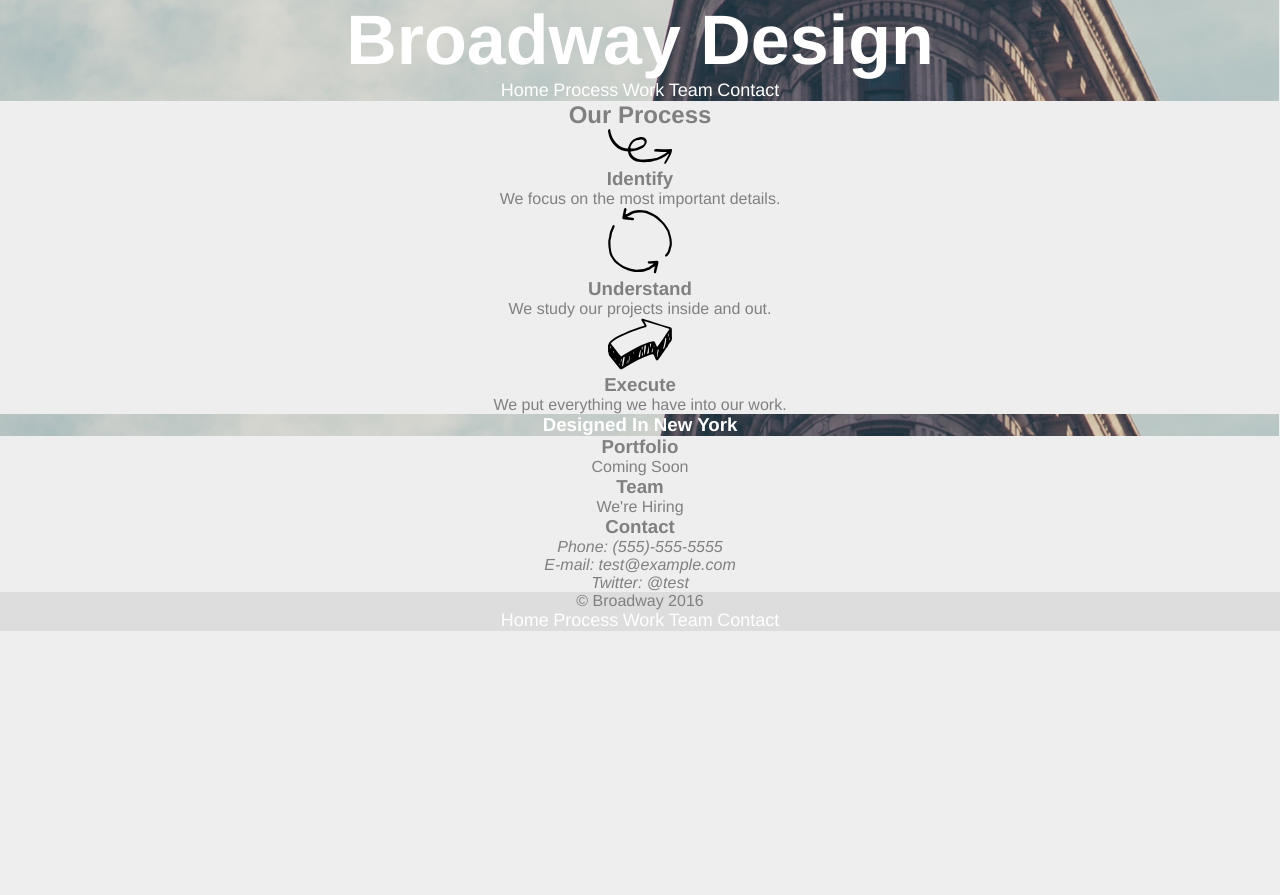
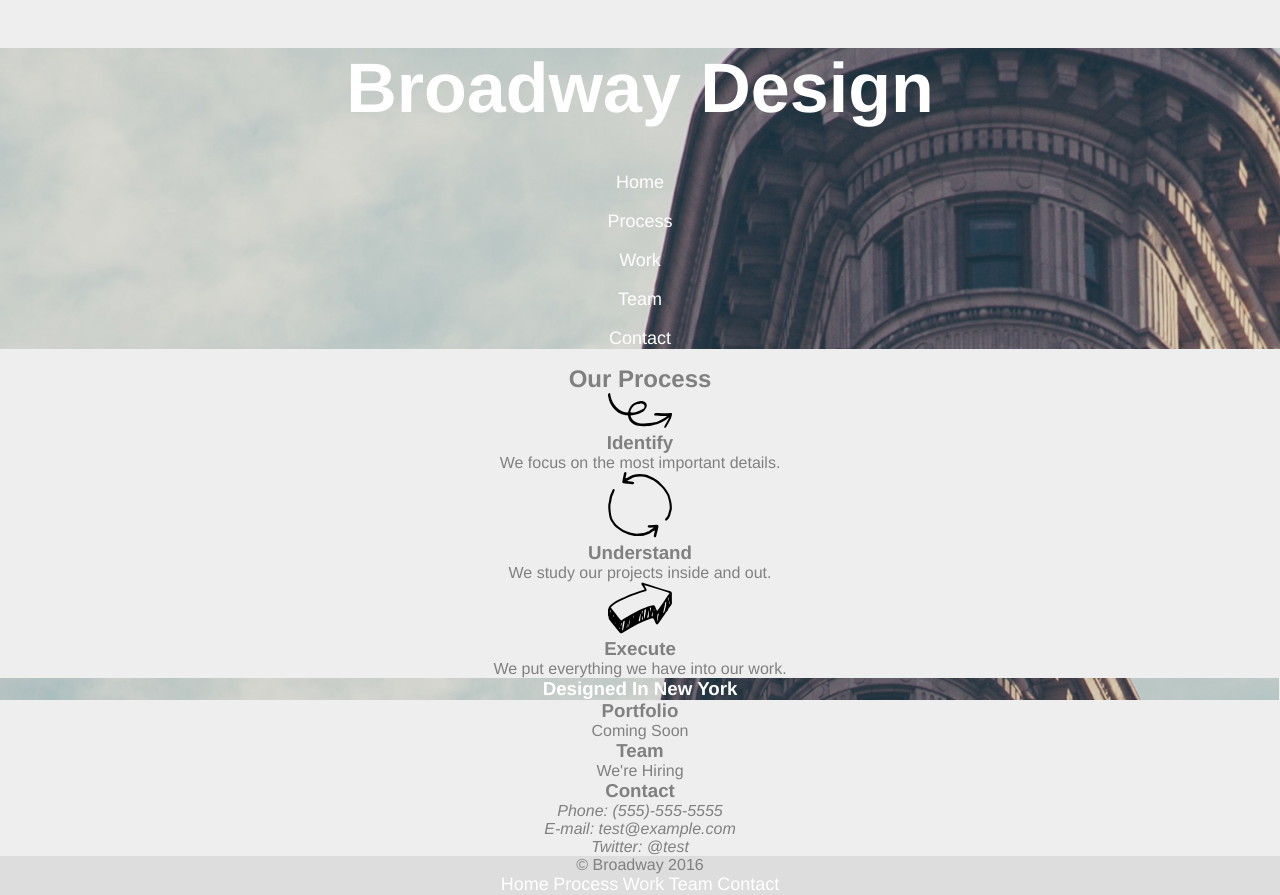
Before and after one commit to k-snides/broadway, a plain HTML site: page index.html in a window 1280 px wide. Before the commit the page ends 800 px from the top, so only its background shows below. Drawn offline with Linux system fonts and the light colour scheme.

Commit message:
header matches mockup file

```diff
--- a/css/styles.css
+++ b/css/styles.css
@@ -18,17 +18,27 @@ header {
 	background: url('../img/the-flatiron-building.png') no-repeat center center;
 	background-size: cover;
 	color: white;
+	margin: 3em 0 1em 0;
 }
 
 h1 {
 	font-size: 70px;
 	font-weight: bold;
+	margin-bottom: 0.5em;
+}
+
+nav {
+	flex-direction: column;
 }
 
 nav a {
 	color: white;
 	font-size: 18px;
 	text-decoration: none;
+	margin: 0.5em 0;
+}
+nav a:last-child {
+	margin-bottom: 0;
 }
 
 h2,
--- a/index.html
+++ b/index.html
@@ -12,7 +12,7 @@
 		<header>
 			<h1>Broadway Design</h1>
 
-			<nav>
+			<nav class="flex">
 				<a href="#">Home</a>
 				<a href="#">Process</a>
 				<a href="#">Work</a>
```
